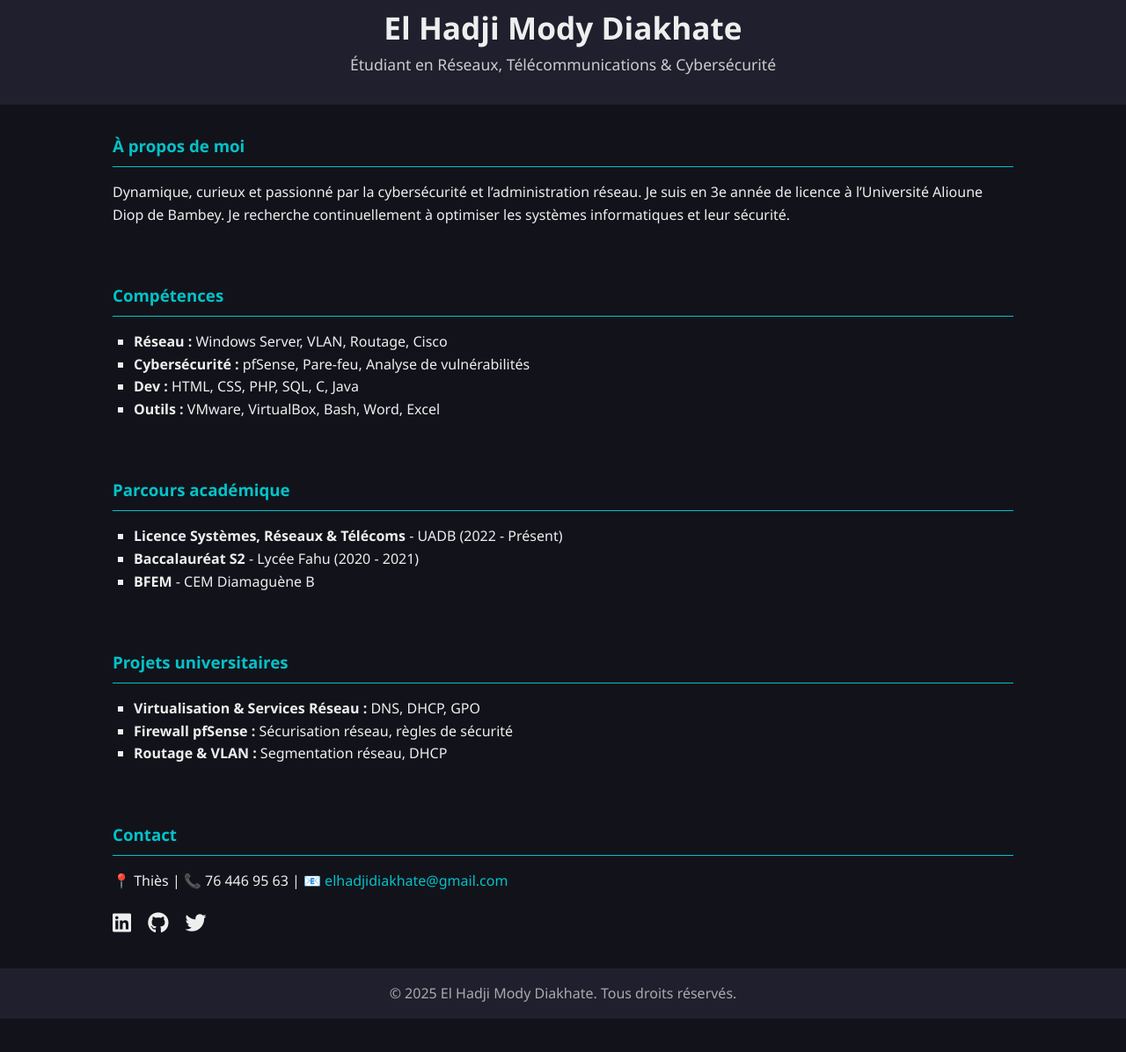
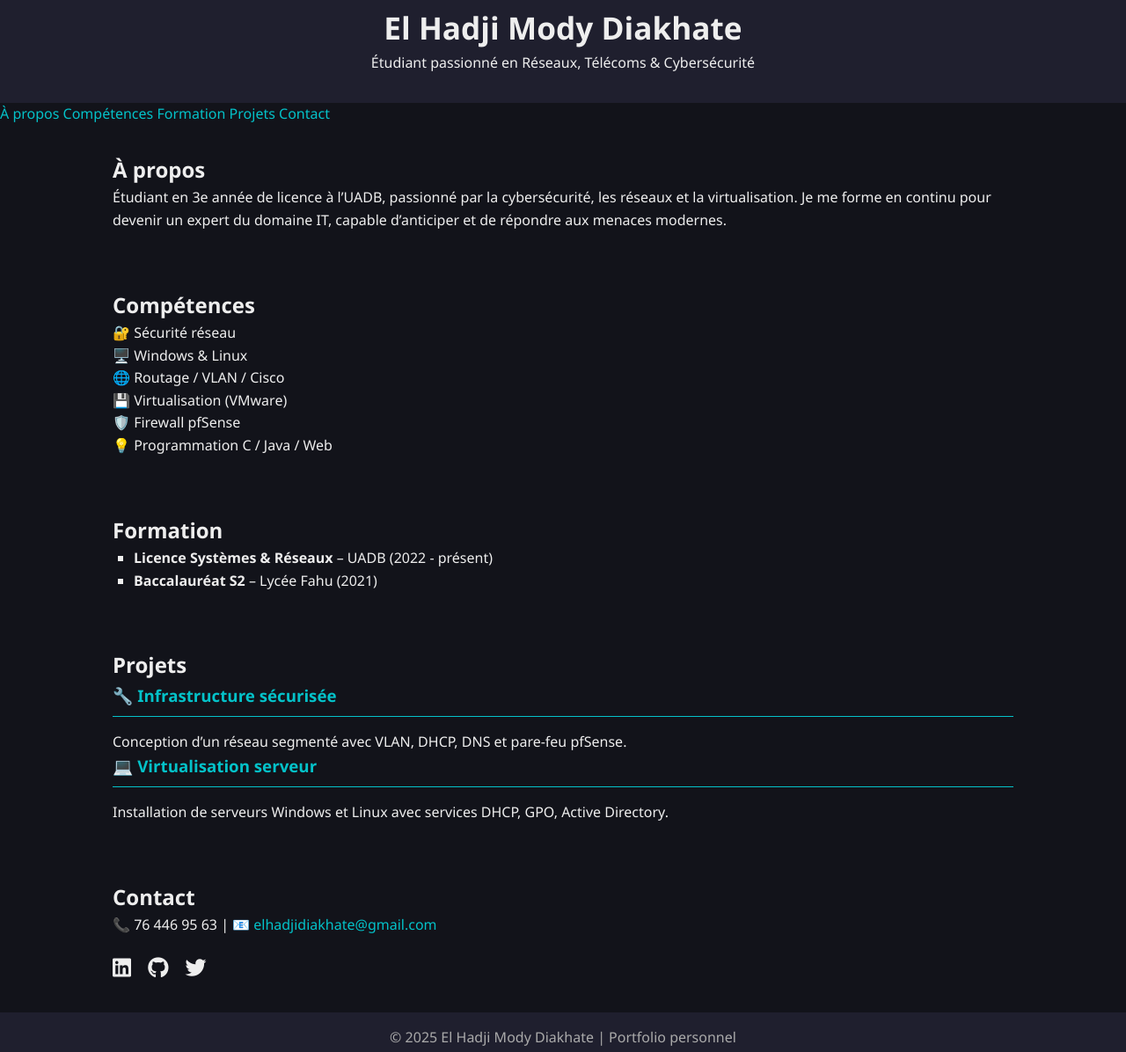
Before and after one commit to DiakhateDigital/Mdosiersite, a plain HTML site: page index.html in a window 1280 px wide. Shown: the part 183-1379 px from the top of the page at 88% size. Drawn offline with Linux system fonts and the light colour scheme.

Commit message:
Update index.html

```diff
--- a/index.html
+++ b/index.html
@@ -3,67 +3,81 @@
 <head>
   <meta charset="UTF-8" />
   <meta name="viewport" content="width=device-width, initial-scale=1.0"/>
-  <title>El Hadji Mody Diakhate | Portfolio</title>
-  <link rel="stylesheet" href="style.css">
+  <title>Portfolio | El Hadji Mody Diakhate</title>
+  <link rel="stylesheet" href="style.css" />
   <link href="https://cdnjs.cloudflare.com/ajax/libs/font-awesome/6.4.0/css/all.min.css" rel="stylesheet">
 </head>
 <body>
 
   <header>
     <div class="container">
-      <img src="WhatsApp Image 2025-04-01 at 14.01.53.jpeg" alt="El Hadji Mody Diakhate" class="profile-pic"/>
+      <img src="WhatsApp Image 2025-04-01 at 14.01.53.jpeg" alt="El Hadji Mody Diakhate" class="profile-pic" />
       <h1>El Hadji Mody Diakhate</h1>
-      <h2>Étudiant en Réseaux, Télécommunications & Cybersécurité</h2>
+      <p class="subtitle">Étudiant passionné en Réseaux, Télécoms & Cybersécurité</p>
     </div>
   </header>
 
-  <section id="about">
-    <h3>À propos de moi</h3>
+  <nav class="navbar">
+    <a href="#about">À propos</a>
+    <a href="#skills">Compétences</a>
+    <a href="#education">Formation</a>
+    <a href="#projects">Projets</a>
+    <a href="#contact">Contact</a>
+  </nav>
+
+  <section id="about" class="section">
+    <h2>À propos</h2>
     <p>
-      Dynamique, curieux et passionné par la cybersécurité et l’administration réseau. Je suis en 3e année de licence à l’Université Alioune Diop de Bambey. Je recherche continuellement à optimiser les systèmes informatiques et leur sécurité.
+      Étudiant en 3e année de licence à l’UADB, passionné par la cybersécurité, les réseaux et la virtualisation. Je me forme en continu pour devenir un expert du domaine IT, capable d’anticiper et de répondre aux menaces modernes.
     </p>
   </section>
 
-  <section id="skills">
-    <h3>Compétences</h3>
+  <section id="skills" class="section alt">
+    <h2>Compétences</h2>
+    <div class="skills-grid">
+      <div>🔐 Sécurité réseau</div>
+      <div>🖥️ Windows & Linux</div>
+      <div>🌐 Routage / VLAN / Cisco</div>
+      <div>💾 Virtualisation (VMware)</div>
+      <div>🛡️ Firewall pfSense</div>
+      <div>💡 Programmation C / Java / Web</div>
+    </div>
+  </section>
+
+  <section id="education" class="section">
+    <h2>Formation</h2>
     <ul>
-      <li><strong>Réseau :</strong> Windows Server, VLAN, Routage, Cisco</li>
-      <li><strong>Cybersécurité :</strong> pfSense, Pare-feu, Analyse de vulnérabilités</li>
-      <li><strong>Dev :</strong> HTML, CSS, PHP, SQL, C, Java</li>
-      <li><strong>Outils :</strong> VMware, VirtualBox, Bash, Word, Excel</li>
+      <li><strong>Licence Systèmes & Réseaux</strong> – UADB (2022 - présent)</li>
+      <li><strong>Baccalauréat S2</strong> – Lycée Fahu (2021)</li>
     </ul>
   </section>
 
-  <section id="education">
-    <h3>Parcours académique</h3>
-    <ul>
-      <li><strong>Licence Systèmes, Réseaux & Télécoms</strong> - UADB (2022 - Présent)</li>
-      <li><strong>Baccalauréat S2</strong> - Lycée Fahu (2020 - 2021)</li>
-      <li><strong>BFEM</strong> - CEM Diamaguène B</li>
-    </ul>
+  <section id="projects" class="section alt">
+    <h2>Projets</h2>
+    <div class="project-list">
+      <div class="project-item">
+        <h3>🔧 Infrastructure sécurisée</h3>
+        <p>Conception d’un réseau segmenté avec VLAN, DHCP, DNS et pare-feu pfSense.</p>
+      </div>
+      <div class="project-item">
+        <h3>💻 Virtualisation serveur</h3>
+        <p>Installation de serveurs Windows et Linux avec services DHCP, GPO, Active Directory.</p>
+      </div>
+    </div>
   </section>
 
-  <section id="projects">
-    <h3>Projets universitaires</h3>
-    <ul>
-      <li><strong>Virtualisation & Services Réseau :</strong> DNS, DHCP, GPO</li>
-      <li><strong>Firewall pfSense :</strong> Sécurisation réseau, règles de sécurité</li>
-      <li><strong>Routage & VLAN :</strong> Segmentation réseau, DHCP</li>
-    </ul>
-  </section>
-
-  <section id="contact">
-    <h3>Contact</h3>
-    <p>📍 Thiès | 📞 76 446 95 63 | 📧 <a href="mailto:elhadjidiakhate@gmail.com">elhadjidiakhate@gmail.com</a></p>
+  <section id="contact" class="section">
+    <h2>Contact</h2>
+    <p>📞 76 446 95 63 | 📧 <a href="mailto:elhadjidiakhate@gmail.com">elhadjidiakhate@gmail.com</a></p>
     <div class="socials">
-      <a href="https://www.linkedin.com" target="_blank"><i class="fab fa-linkedin"></i></a>
-      <a href="https://github.com" target="_blank"><i class="fab fa-github"></i></a>
-      <a href="https://twitter.com" target="_blank"><i class="fab fa-twitter"></i></a>
+      <a href="#"><i class="fab fa-linkedin"></i></a>
+      <a href="#"><i class="fab fa-github"></i></a>
+      <a href="#"><i class="fab fa-twitter"></i></a>
     </div>
   </section>
 
   <footer>
-    <p>&copy; 2025 El Hadji Mody Diakhate. Tous droits réservés.</p>
+    <p>© 2025 El Hadji Mody Diakhate | Portfolio personnel</p>
   </footer>
 
 </body>
```
